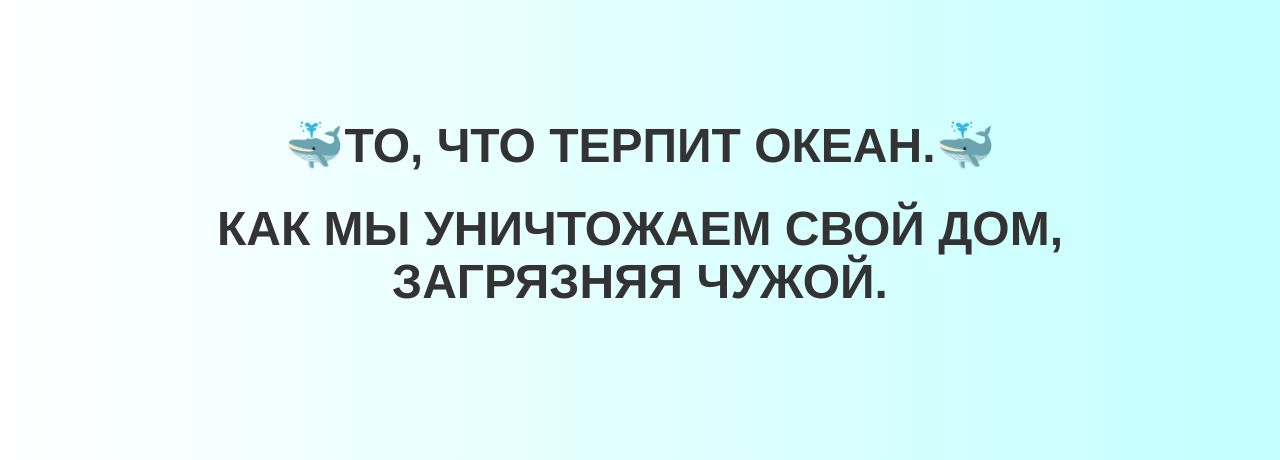
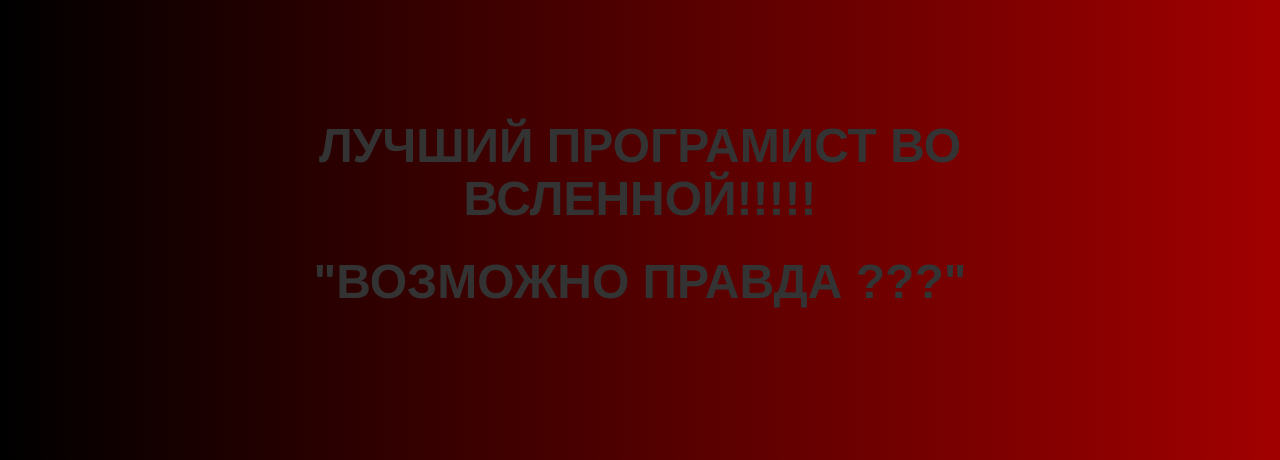
Before and after one commit to MDsatan/ocean-demo, a Flask app: page / in a window 1280 px wide. Shown: the top 460 px of the page. Run offline with Flask 3, Linux system fonts and the light colour scheme; some libraries are stand-ins or nearby versions.

Commit message:
недовизитка

```diff
--- a/static/styles.css
+++ b/static/styles.css
@@ -1,7 +1,7 @@
 
 /* Body styling */
 body {
-    background: linear-gradient(to left, #c3ffff, #FFFFFF);
+    background: linear-gradient(to left, #a20000, #000000);
   }
 
   /* Container styling */
--- a/templates/index.html
+++ b/templates/index.html
@@ -10,14 +10,14 @@
 <title>🐳</title>
 
 <div class="container">
-    <h1>🐳То, что терпит океан.🐳</h1>
-    <h1>Как мы уничтожаем свой дом, загрязняя чужой.</h1>
+    <h1>Лучший програмист во всленной!!!!!</h1>
+    <h1>"возможно правда ???"</h1>
 </div>
 
 
 
 <div class="container">
-    <img src="https://i.ytimg.com/vi/_RbZK7loNrc/maxresdefault.jpg" alt="Ocean" width="100%" height="100%">
+    <img src="https://translated.turbopages.org/proxy_u/en-ru.ru.6f871ec0-649023d2-17c48f58-74722d776562/https/en.wikipedia.org/wiki/File:David_A_Patterson.jpg" alt="Ocean" width="100%" height="100%">
 <blockquote>Влияние океана на наши жизни и влияние нашей рутины на жизнь океана</blockquote>
 </div>
 <div class="container">
@@ -77,4 +77,5 @@
 
 
 
+
 {% endblock %}
```
